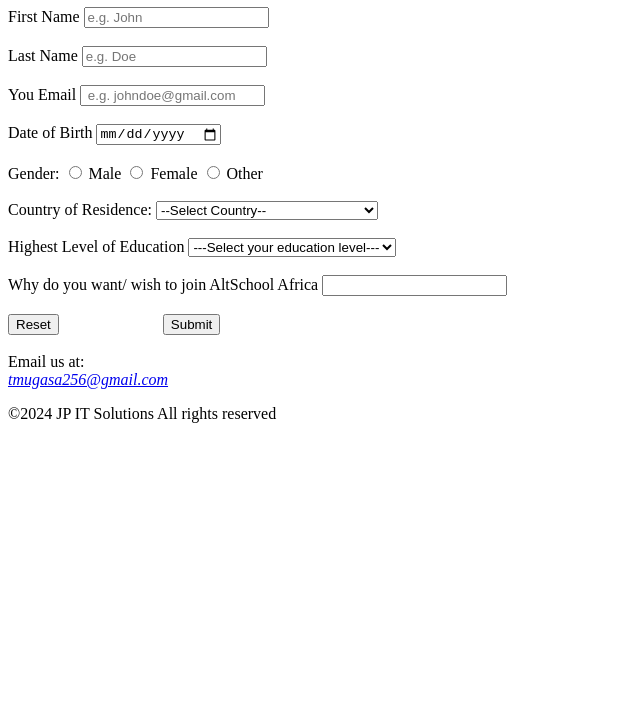
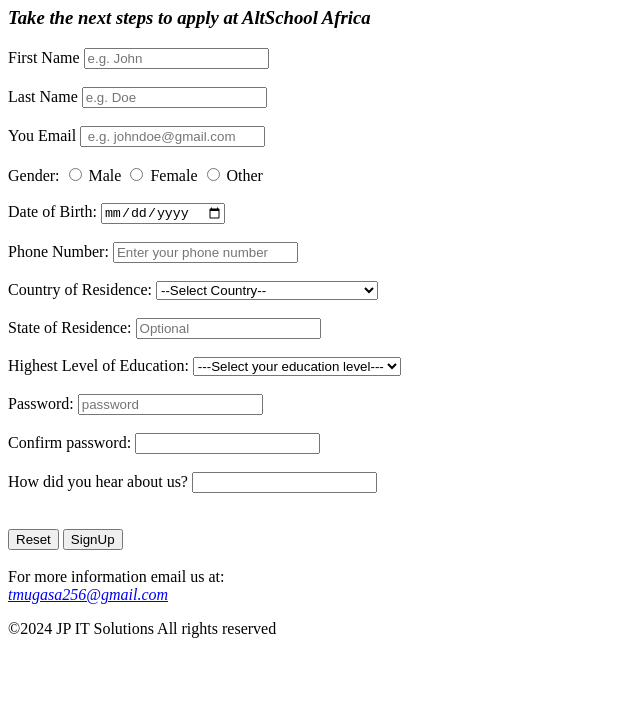
Before and after one commit to Tmuga880UG/AltSchool-Assignments, a plain HTML site: page form.html in a window 1280 px wide. Shown: the part 99-800 px from the top of the page, without its empty margins (0-640 px from the left). Drawn offline with Linux system fonts and the light colour scheme.

Commit message:
added password state of residence fields to the form

```diff
--- a/form.html
+++ b/form.html
@@ -13,7 +13,8 @@
             <a href="table.html">Schools & Courses</a>
         </nav>
     </header>
-    <h1>Application form</h1>
+    <h1>Sign Up</h1>
+    <h3><em>Take the next steps to apply at AltSchool Africa</em></h3>
 
     <form action="/submit">
 
@@ -37,13 +38,6 @@
         <br>
 
         <div>
-            <label for="dob">Date of Birth</label>
-            <input type="date" id="dob" name="dob" required>
-        </div>
-
-        <br>
-
-        <div>
             <label for="gender">Gender:</label>
 
             <input type="radio" id="male" name="gender" value="Male" required>
@@ -54,6 +48,20 @@
 
             <input type="radio" id="other" name="gender" value="Other" required>
             <label for="other">Other</label>
+        </div>
+
+        <br>
+
+        <div>
+            <label for="dob">Date of Birth:</label>
+            <input type="date" id="dob" name="dob" required>
+        </div>
+
+        <br>
+
+        <div>
+            <label for="phone">Phone Number:</label>
+            <input type="tel" id="phone" name="phone" placeholder="Enter your phone number" pattern="[0-9] {10}" required>
         </div>
 
         <br>
@@ -262,12 +270,18 @@
                     <option value="ZM">Zambia</option>
                     <option value="ZW">Zimbabwe</option>
                   </select>
-
         </div>
         <br>
 
         <div>
-            <label for="education">Highest Level of Education</label>
+
+            <label for="state">State of Residence:</label>
+            <input type="text" id="state" name="state" placeholder="Optional">
+        </div>
+        <br>
+
+        <div>
+            <label for="education">Highest Level of Education:</label>
             <select name="education" id="educ" required>
                 <option value="">---Select your education level---</option>
                 <option value="None">Lower Levels</option>
@@ -282,20 +296,38 @@
 
         <br>
 
-        <label for="reasons">Why do you want/ wish to join AltSchool Africa</label>
-        <input type="text" id="reasons" name="reasons" required>
+        <div>
+            <div>
+                <label for="paswrd">Password:</label>
+                <input type="password" id="paswrd" name="paswrd" placeholder="password" minlength="8" required>
+            </div>
+            <br>
+
+            <div>
+                <label for="confirm-password">Confirm password:</label>
+                <input type="password" id="confirm-password" name="confirm-password" minlength="8" required>
+            </div>
+        </div>
+
+        <br>
+
+        <div>
+            <label for="Info">How did you hear about us?</label>
+            <input type="text" id="info" name="info" required>
+
+        </div>
 
         <br>
         <br>
 
         <button type="reset">Reset</button>
 
-        <button type="submit" style="margin-left: 100px;">Submit</button>
+        <button type="submit">SignUp</button>
         <br>
         <br>
 
         <footer>
-            <label for="mail">Email us at:</label>
+            <label for="mail">For more information email us at:</label>
             <address id="mail"><a href="mailto:academics@altschool.com">tmugasa256@gmail.com</a></address>
 
             <p>&copy;2024 JP IT Solutions All rights reserved</p>
```
